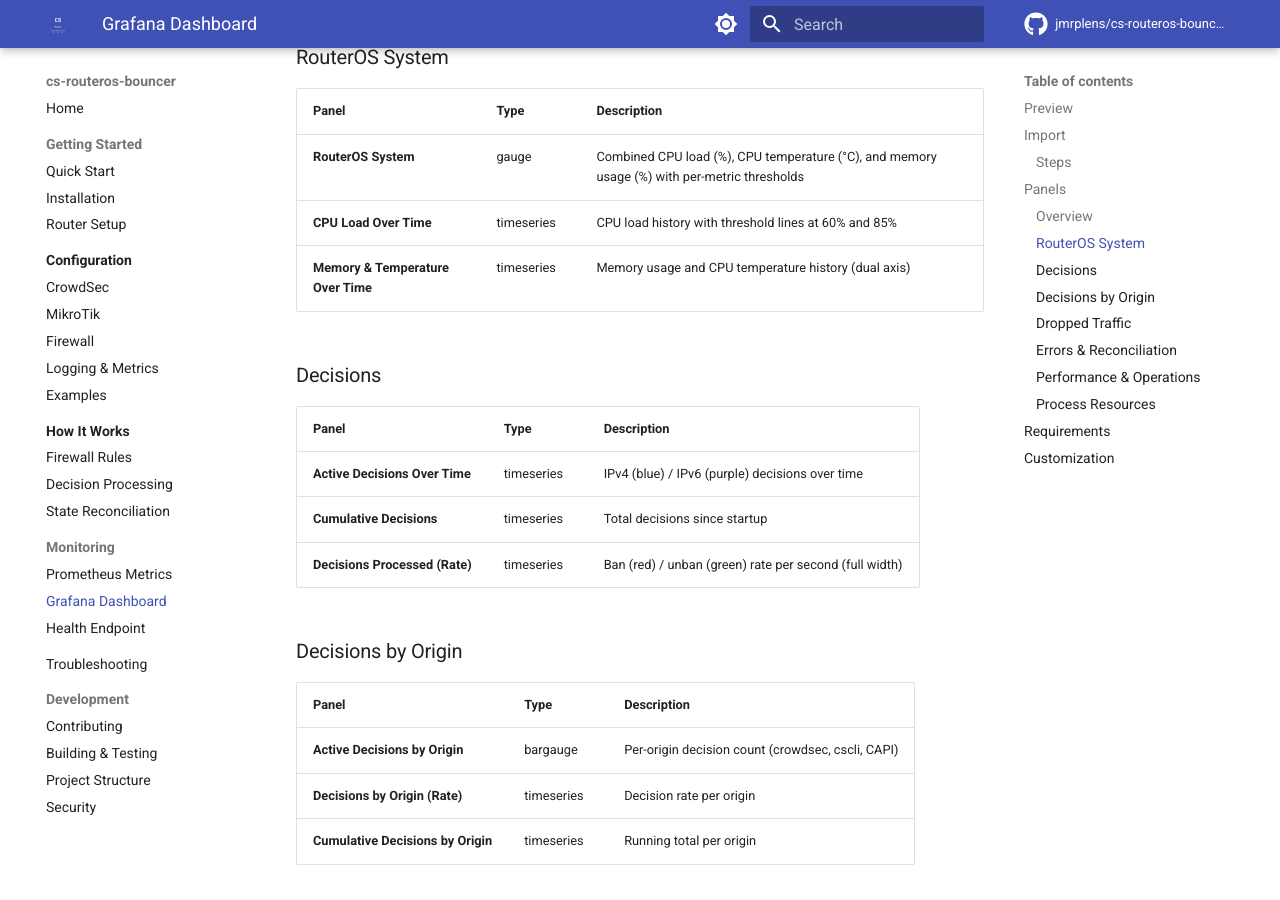
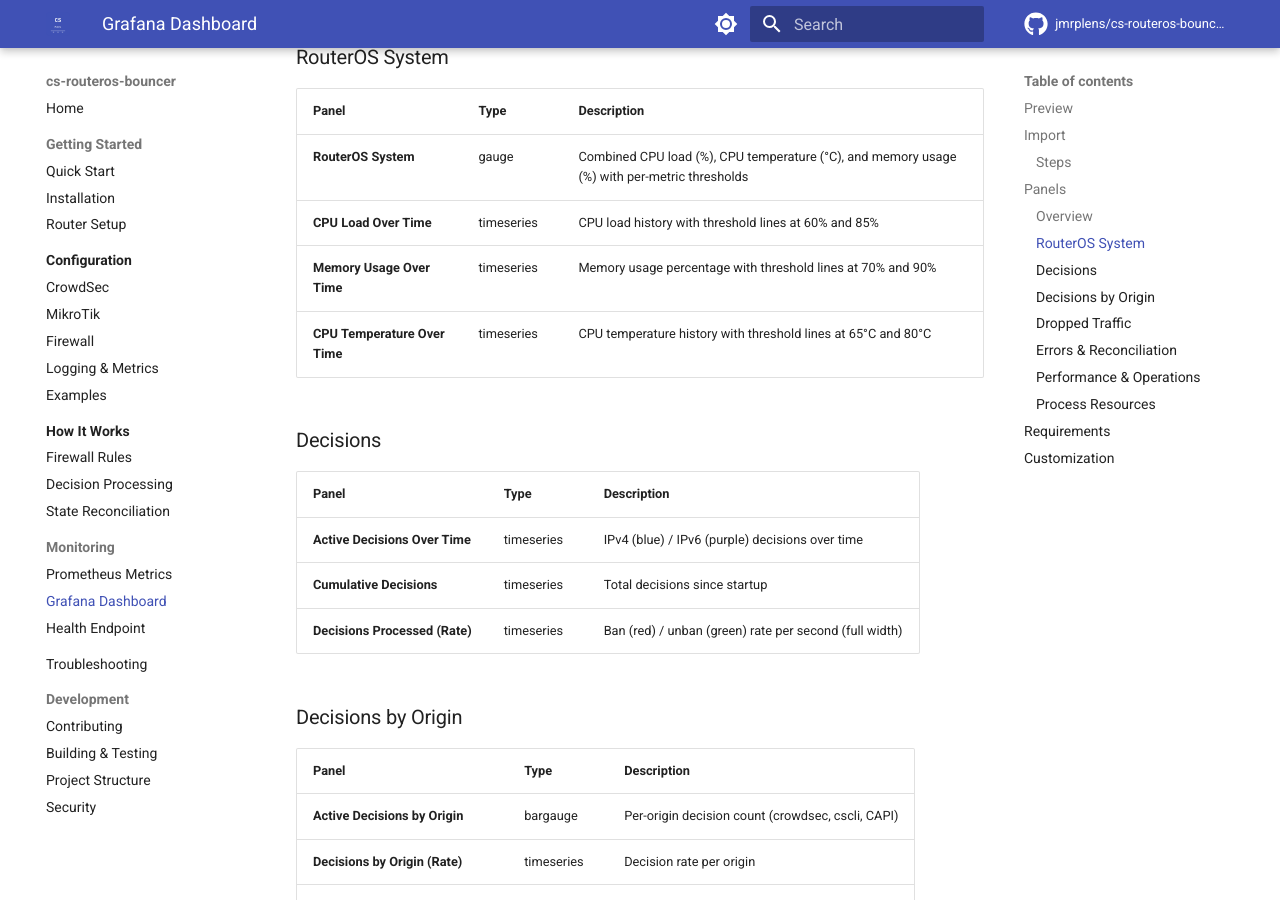
Before and after one commit to jmrplens/cs-routeros-bouncer, an MkDocs documentation site: the page built from docs/monitoring/grafana.md, in a window 1280 px wide and 900 px high, scrolled down 2915 px. Built offline with MkDocs 1.6.1 and Material for MkDocs 9.7.7, drawn with Linux system fonts in a browser that asks for light colours; comment, search, counter and statistics services are not loaded.

Commit message:
grafana: split RouterOS System into 4-column layout
- Split 'Memory & Temperature Over Time' into two separate panels:
  - 'Memory Usage Over Time' with threshold lines at 70% and 90%
  - 'CPU Temperature Over Time' with threshold lines at 65C and 80C
- Resize all 4 RouterOS System panels to w=6 (4 across)
- Each time series now has its own dashed threshold lines matching CPU Load style
- Update docs with new 31-panel / 4-panel RouterOS System row

```diff
--- a/docs/monitoring/grafana.md
+++ b/docs/monitoring/grafana.md
@@ -59,7 +59,8 @@ The dashboard contains **30 panels** organized in **8 rows** with a modern desig
 |-------|------|-------------|
 | **RouterOS System** | gauge | Combined CPU load (%), CPU temperature (°C), and memory usage (%) with per-metric thresholds |
 | **CPU Load Over Time** | timeseries | CPU load history with threshold lines at 60% and 85% |
-| **Memory & Temperature Over Time** | timeseries | Memory usage and CPU temperature history (dual axis) |
+| **Memory Usage Over Time** | timeseries | Memory usage percentage with threshold lines at 70% and 90% |
+| **CPU Temperature Over Time** | timeseries | CPU temperature history with threshold lines at 65°C and 80°C |
 
 ### Decisions
 
```
Also changed, not shown: other parts of docs/monitoring/grafana.md (+1 -1 lines), 1 other file.
